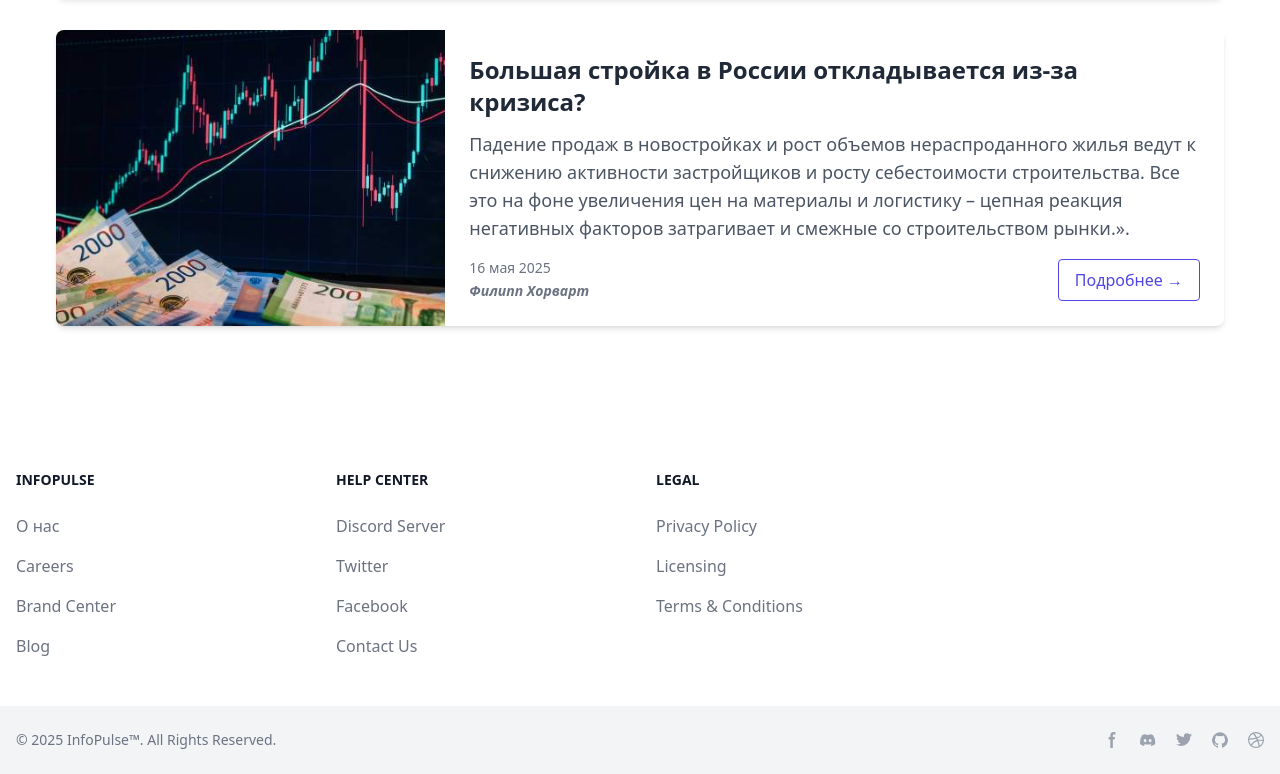
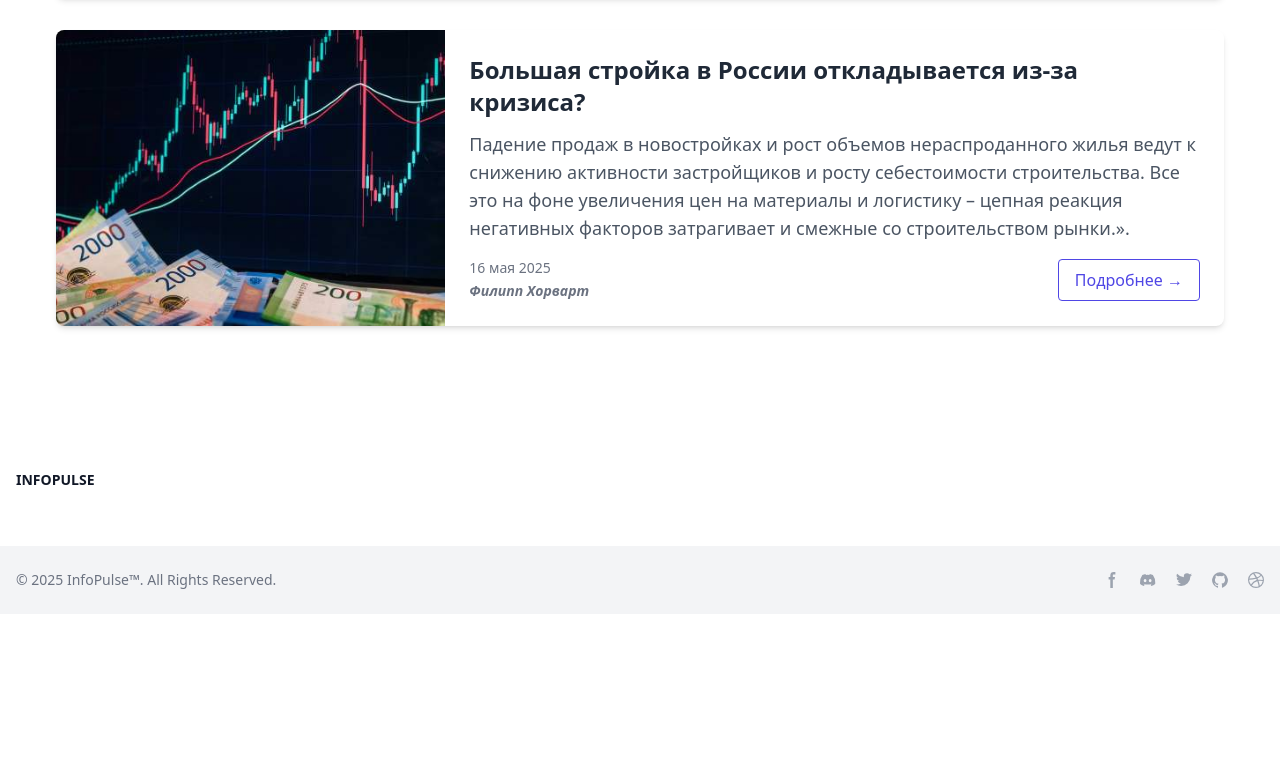
Before and after one commit to Escam01/InfoPulse, a React (Vite) app: page / in a window 1280 px wide. Shown: the part 3364-4138 px from the top of the page. After the commit the page ends 3978 px from the top, so only its background shows below. Built offline with nearby package versions, Linux system fonts and the light colour scheme.

Commit message:
fix footer

```diff
--- a/src/components/Footer.jsx
+++ b/src/components/Footer.jsx
@@ -8,7 +8,7 @@ export default function Footer() {
               <h2 className="mb-6 text-sm font-semibold text-gray-900 uppercase dark:text-white">
                 InfoPulse
               </h2>
-              <ul className="text-gray-500 dark:text-gray-400 font-medium">
+              {/* <ul className="text-gray-500 dark:text-gray-400 font-medium">
                 <li className="mb-4">
                   <a href="#" className=" hover:underline">
                     О нас
@@ -29,9 +29,9 @@ export default function Footer() {
                     Blog
                   </a>
                 </li>
-              </ul>
+              </ul> */}
             </div>
-            <div>
+            {/* <div>
               <h2 className="mb-6 text-sm font-semibold text-gray-900 uppercase dark:text-white">
                 Help center
               </h2>
@@ -79,11 +79,11 @@ export default function Footer() {
                   </a>
                 </li>
               </ul>
-            </div>
+            </div> */}
           </div>
           <div className="px-4 py-6 bg-gray-100 dark:bg-gray-700 md:flex md:items-center md:justify-between">
             <span className="text-sm text-gray-500 dark:text-gray-300 sm:text-center">
-              © 2025 <a href="https://flowbite.com/">InfoPulse™</a>. All Rights
+              © 2025 <a href="#">InfoPulse™</a>. All Rights
               Reserved.
             </span>
             <div className="flex mt-4 sm:justify-center md:mt-0 space-x-5 rtl:space-x-reverse">
```
